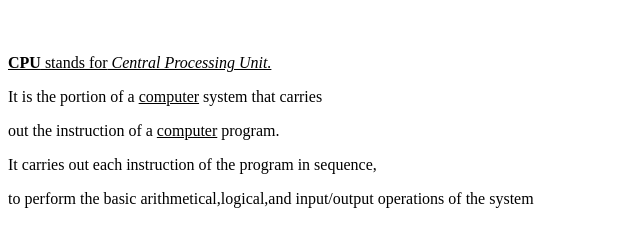
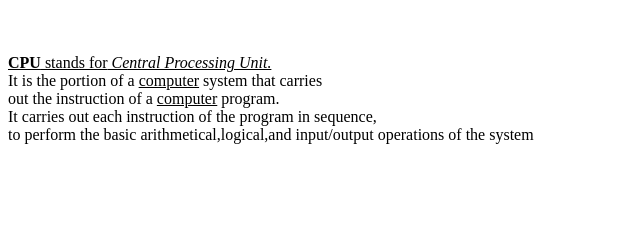
Before and after one commit to iamneo-production/cfafabecefbaaadaeccdfffebaeceaec, a plain HTML site: page public/index.html in a window 1280 px wide. Shown: the part 60-306 px from the top of the page, without its empty margins (0-640 px from the left). Drawn offline with Linux system fonts and the light colour scheme.

Commit message:
Backup Commit

```diff
--- a/public/index.html
+++ b/public/index.html
@@ -2,10 +2,10 @@
 <html>
     <body>
         <h1><b>CPU</b></h1><br>
-        <p><u><b>CPU</b> stands for<i> Central Processing Unit.</i></u></p>
-        <p>It is the portion of a <u> computer</u> system that carries</p>
-        <p>out the instruction of a <u>computer</u> program.</p>
-        <p>It carries out each instruction of the program in sequence,</p>
-        <p>to perform the basic arithmetical,logical,and input/output operations of the system</p>
+        <p><u><b>CPU</b> stands for<i> Central Processing Unit.</i></u><br>
+        It is the portion of a <u> computer</u> system that carries<br>
+        out the instruction of a <u>computer</u> program.<br>
+        It carries out each instruction of the program in sequence,<br>
+        to perform the basic arithmetical,logical,and input/output operations of the system</p><br>
         </body>
         </html>
```
